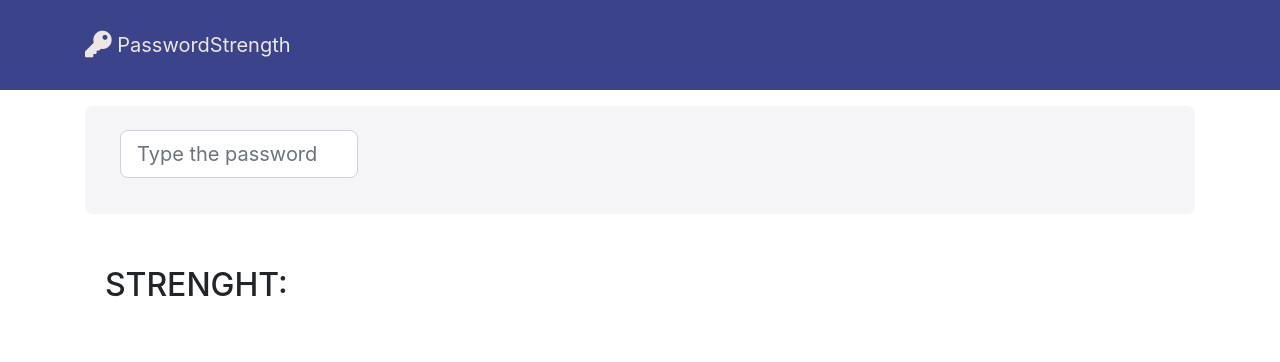
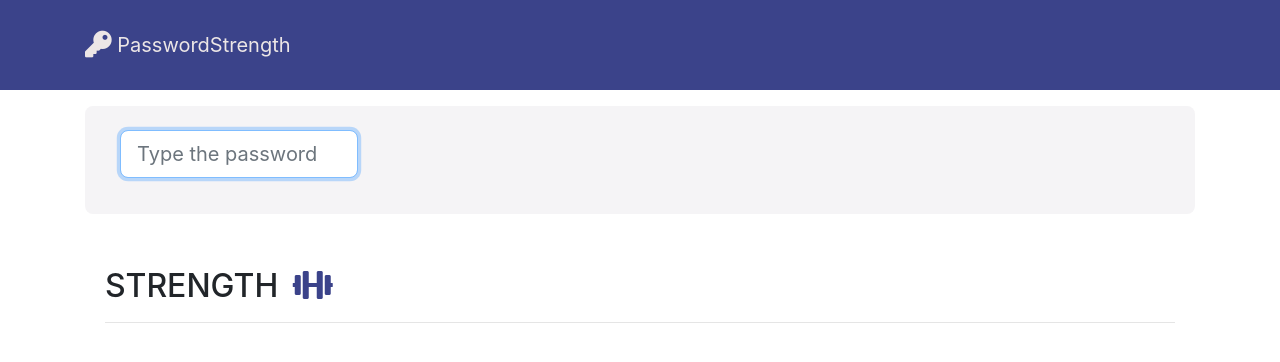
Before and after one commit to alexandrepalmag/Password-Strength-with-jQuery, a plain HTML site: page index.html in a window 1280 px wide. Drawn offline with Linux system fonts and the light colour scheme.

Commit message:
Layout improvements

```diff
--- a/css/style.css
+++ b/css/style.css
@@ -33,3 +33,12 @@ body==>result
 #idCard {
     border: none;
 }
+/* refresh button */
+#refresh {
+    border: none;
+    background: none;
+    outline: none;
+}
+.showHidden {
+    display:none;
+}
--- a/index.html
+++ b/index.html
@@ -28,7 +28,7 @@
                     <div class="form-group">
                         <div class="input-group mb-6 input-group-lg col-sm-3 my-1">
                             <br>
-                            <input type="text" class="form-control" placeholder="Type the password" id="idPassword" style="border-radius: 0.5rem;">
+                            <input type="text" class="form-control" placeholder="Type the password" id="idPassword" style="border-radius: 0.5rem;" autofocus>
                         </div>
                     </div>
                 </form>
@@ -37,13 +37,30 @@
     </div>
     <div class="container" id="content-result">
         <div class="card" id="idCard">
-            <div class="card-body" id="result">
+            <div class="card-body">
+                <span style="display: inline;">
+                    <h2>STRENGTH
+                        <button type="button" id="refresh"><i class="fas fa-dumbbell" style="color: rgb(59, 67, 138);"></i></button>
+                    </h2>
+                </span>
+                <hr>
                 <div>
-                    <h2>STRENGHT: </h2>
+                    <div id="typepass">
+                        <h4>
+
+                        </h4>
+                        <br>
+                        <div id="strengthResult">
+
+                        </div>
+                    </div>
                 </div>
             </div>
         </div>
     </div>
     </div>
+    <script src="lib/jquery/jquery.min.js"></script>
+    <script src="scripts/main.js"></script>
+    <script src="lib/bootstrap/js/bootstrap.min.js"></script>
 </body>
 </html>
```
